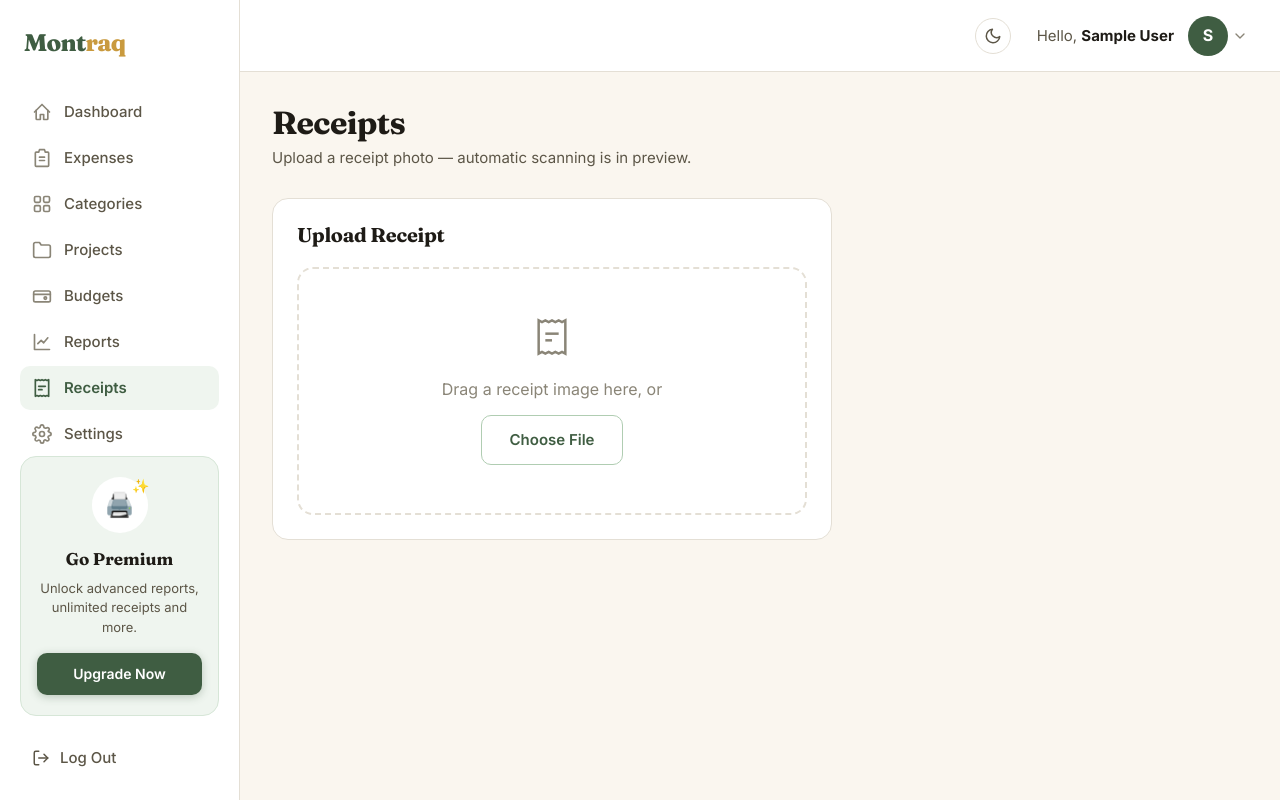
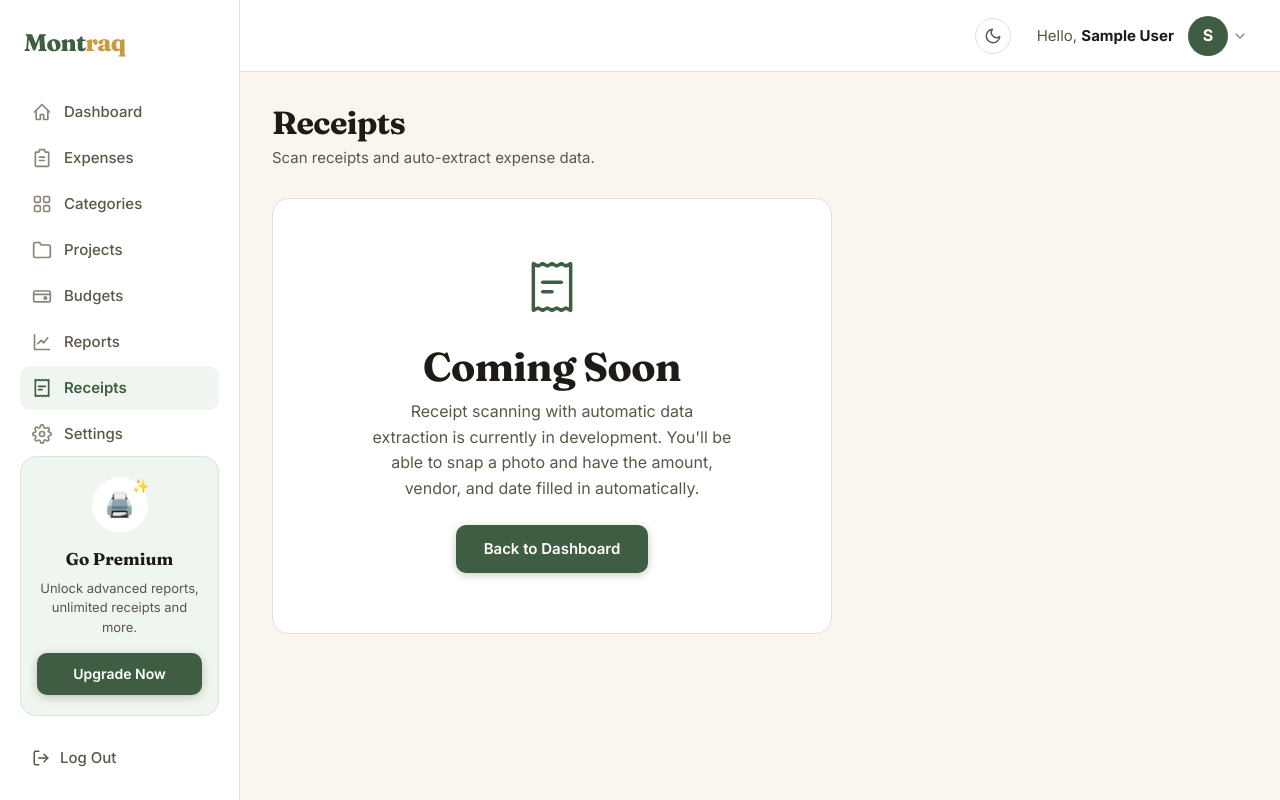
Before and after one commit to DemonKing112/Ledgr, a plain HTML site: page frontend/receipts.html in a window 1280 px wide. Drawn offline with Linux system fonts and the light colour scheme; sample sign-in values are in the browser's storage.

Commit message:
Replace receipts page with coming soon, fix API URL

```diff
--- a/frontend/receipts.html
+++ b/frontend/receipts.html
@@ -106,23 +106,15 @@
         <div class="page-heading">
           <div>
             <h1>Receipts</h1>
-            <p class="page-subtitle">Upload a receipt photo — automatic scanning is in preview.</p>
+            <p class="page-subtitle">Scan receipts and auto-extract expense data.</p>
           </div>
         </div>
 
-        <div class="panel" style="max-width: 560px;">
-          <div class="panel-header"><h2>Upload Receipt</h2></div>
-
-          <div class="receipt-dropzone" id="receipt-dropzone">
-            <svg width="40" height="40" viewBox="0 0 24 24" fill="none" stroke="currentColor" stroke-width="1.5"><path d="M4 2v20l2-1 2 1 2-1 2 1 2-1 2 1 2-1 2 1V2l-2 1-2-1-2 1-2-1-2 1-2-1-2 1-2-1z"/><path d="M8 10h8"/><path d="M8 14h4"/></svg>
-            <p>Drag a receipt image here, or</p>
-            <label class="btn btn-secondary" style="margin-top: 12px; cursor: pointer;">
-              Choose File
-              <input type="file" id="receipt-input" accept="image/*" style="display:none;">
-            </label>
-          </div>
-
-          <div id="receipt-result" style="display:none;"></div>
+        <div class="panel" style="max-width: 560px; text-align: center; padding: 60px 40px;">
+          <svg width="56" height="56" viewBox="0 0 24 24" fill="none" stroke="var(--primary)" stroke-width="1.5" stroke-linecap="round" stroke-linejoin="round" style="margin-bottom: 20px;"><path d="M4 2v20l2-1 2 1 2-1 2 1 2-1 2 1 2-1 2 1V2l-2 1-2-1-2 1-2-1-2 1-2-1-2 1-2-1z"/><path d="M8 10h8"/><path d="M8 14h4"/></svg>
+          <h2 style="margin-bottom: 8px;">Coming Soon</h2>
+          <p style="color: var(--text-secondary); max-width: 360px; margin: 0 auto 24px;">Receipt scanning with automatic data extraction is currently in development. You'll be able to snap a photo and have the amount, vendor, and date filled in automatically.</p>
+          <a href="dashboard.html" class="btn btn-primary">Back to Dashboard</a>
         </div>
 
       </main>
```
